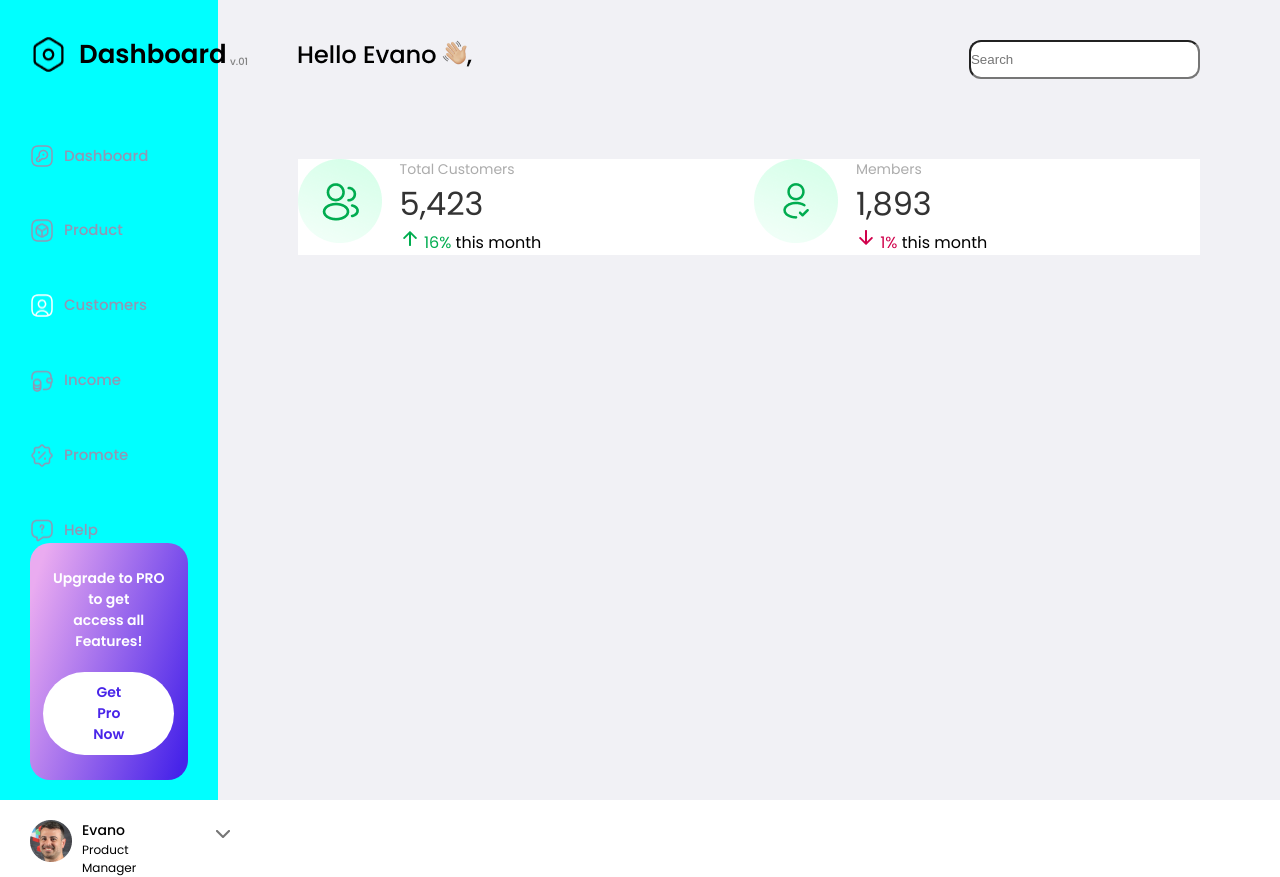
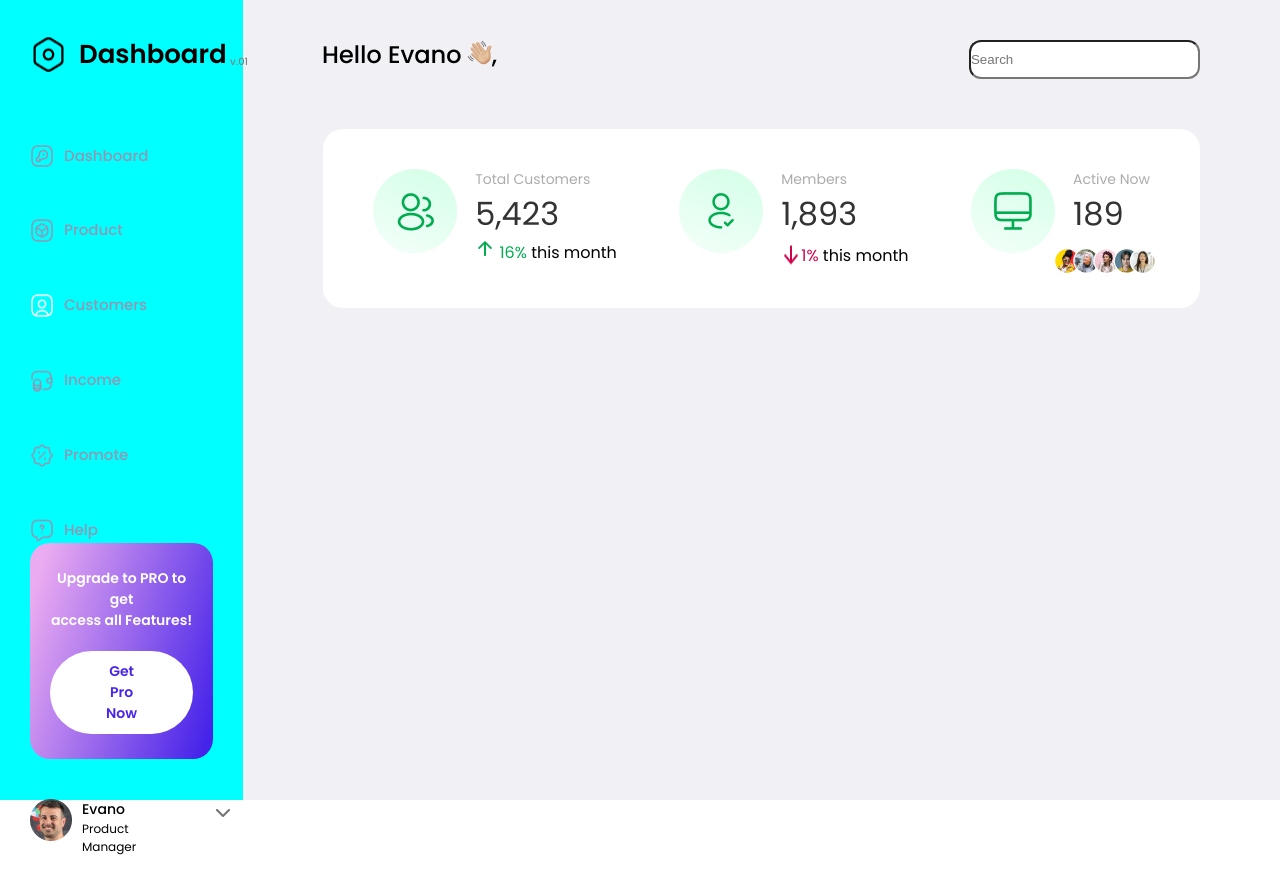
Before and after one commit to GiftChika/DASHBOARD, a plain HTML site: page index.html in a window 1280 px wide. After the commit the page ends 856 px from the top, so only its background shows below. Drawn offline with Linux system fonts and the light colour scheme.

Commit message:
commited changes to my files

```diff
--- a/css/index.css
+++ b/css/index.css
@@ -14,7 +14,7 @@ body{
     display: flex;
     flex-direction: column;
     justify-content: space-between;
-    width: 17%;
+    width: 19%;
     padding: 35px 30px;
     background-color: aqua;
 }
@@ -71,9 +71,7 @@ body{
 }
 
 /* side bottom */
-.sidebar-bottom{
 
-}
 .box-text{
     font-weight: 600;
     font-size: 14px;
@@ -118,7 +116,7 @@ body{
 }
 /* rightside content */
 .rightside-content{
-    width: 83%;
+    width: 81%;
     background: #f1f1f5;
     padding: 40px 80px;
 }
@@ -138,10 +136,12 @@ body{
     display: flex;
     flex-direction: row;
     justify-content: space-between;
-    margin-top: 80px;
+    margin-top: 50px;
     background-color: white;
+    padding: 40px 50px;
+    border-radius: 20px;
 }
-.content-one, .content-two{
+.content-one, .content-two,.content-three{
     display: flex;
     flex-direction: row;
     gap: 18px;
@@ -163,3 +163,39 @@ body{
 .last-txt2 span{
     color:#D0004B;
 }
+
+.last-txt2{
+    display: flex;
+    flex-direction: row;
+    margin-top: 5px;
+}
+.photo-sxn{
+    position: relative;
+}
+.pic1{
+    position: absolute;
+    top: 10px;
+    right: 70px;
+}
+.pic2{
+    position: absolute;
+    top: 10px;
+    right: 50px;
+}
+.pic3{
+    position: absolute;
+    top: 10px;
+    right: 30px;
+
+}
+.pic4{
+    position: absolute;
+    top: 10px;
+    right: 10px;
+}
+.pic5{
+    position: absolute;
+    top: 10px;
+    right: -6px;
+}
+/* section 3 */
--- a/index.html
+++ b/index.html
@@ -85,14 +85,30 @@
                     <p>Members</p>
                     <div class="number">1,893</div>
                     <div class="last-txt2">
-                        <img src="/img/arrow-up-2.png" alt="icon">
-                         <span>1%</span> this month
+                        <img class="imgo" src="/img/arrow-up-2.png" alt="icon">
+                         <div><span>1%</span> this month</div>
                     </div>
                 </div>
             </div>
-            <div class="content-three"></div>
+            <div class="content-three">
+                <div class="icon-side">
+                    <img src="/img/Group 10.png" alt="icon">
+                </div>
+                <div class="txt-side">
+                    <p>Active Now</p>
+                    <div class="number">189</div>
+                    <div class="photo-sxn">
+                        <img class="pic1" src="/img/Ellipse 58.png" alt="pic">
+                        <img class="pic2" src="/img/Ellipse 59.png" alt="pic">
+                        <img class="pic3" src="/img/Ellipse 60.png" alt="pic">
+                        <img  class="pic4"src="/img/Ellipse 61.png" alt="pic">
+                        <img class="pic5" src="/img/Ellipse 62.png" alt="pic">
+                    </div>
+                    </div>
+                </div>
+            </div>
         </div>
 
-    </div>
+
 </body>
 </html>
```
